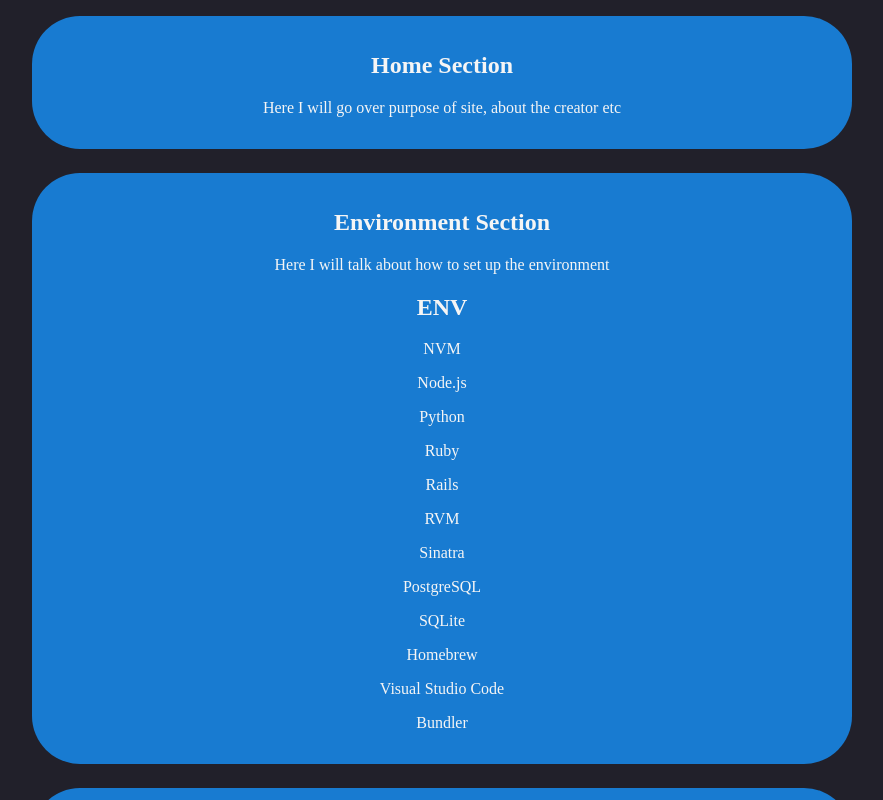
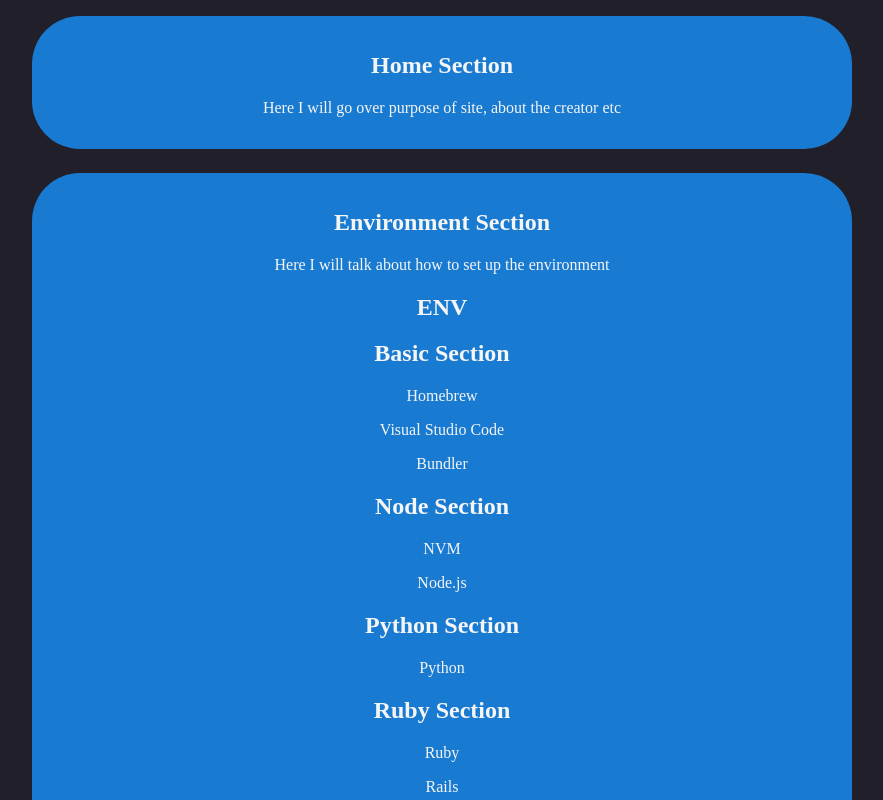
Before and after one commit to JamesSalcedo001/decommissioned_mark_one, a React (Vite) app in the folder client/: page / in a window 1280 px wide. Both pictures are taken after a click on the element "ENV". Shown: the top 800 px of the page, without its empty margins (198-1081 px from the left). Built offline with nearby package versions, Linux system fonts and the light colour scheme.

Commit message:
added sections to the env setup section

```diff
--- a/client/src/App.jsx
+++ b/client/src/App.jsx
@@ -18,21 +18,43 @@
       <section>
         <h1>Environment Section</h1>
         <p> Here I will talk about how to set up the environment </p>
+
         <Accordion title="ENV">
+          <div>
+            <h1>Basic Section</h1>
+            <p>Homebrew</p>
+            <p>Visual Studio Code</p>
+            <p>Bundler</p>
+          </div>
+
+          <div>
+            <h1>Node Section</h1>
             <p>NVM</p>
             <p>Node.js</p>
+          </div>
+
+          <div>
+            <h1>Python Section</h1>
             <p>Python</p>
+          </div>
+
+          <div>
+            <h1>Ruby Section</h1>
             <p>Ruby</p>
             <p>Rails</p>
             <p>RVM</p>
             <p>Sinatra</p>
+          </div>
+
+          <div>
+            <h1>SQL Section</h1>
             <p>PostgreSQL</p>
             <p>SQLite</p>
-          <p>Homebrew</p>
-          <p>Visual Studio Code</p>
-        <p>Bundler</p>
+          </div>
+
         </Accordion>
       </section>
+
 
       <section>
         <h1>Languages Section</h1>
```
Lines whose indentation alone changed are shown as unchanged.
